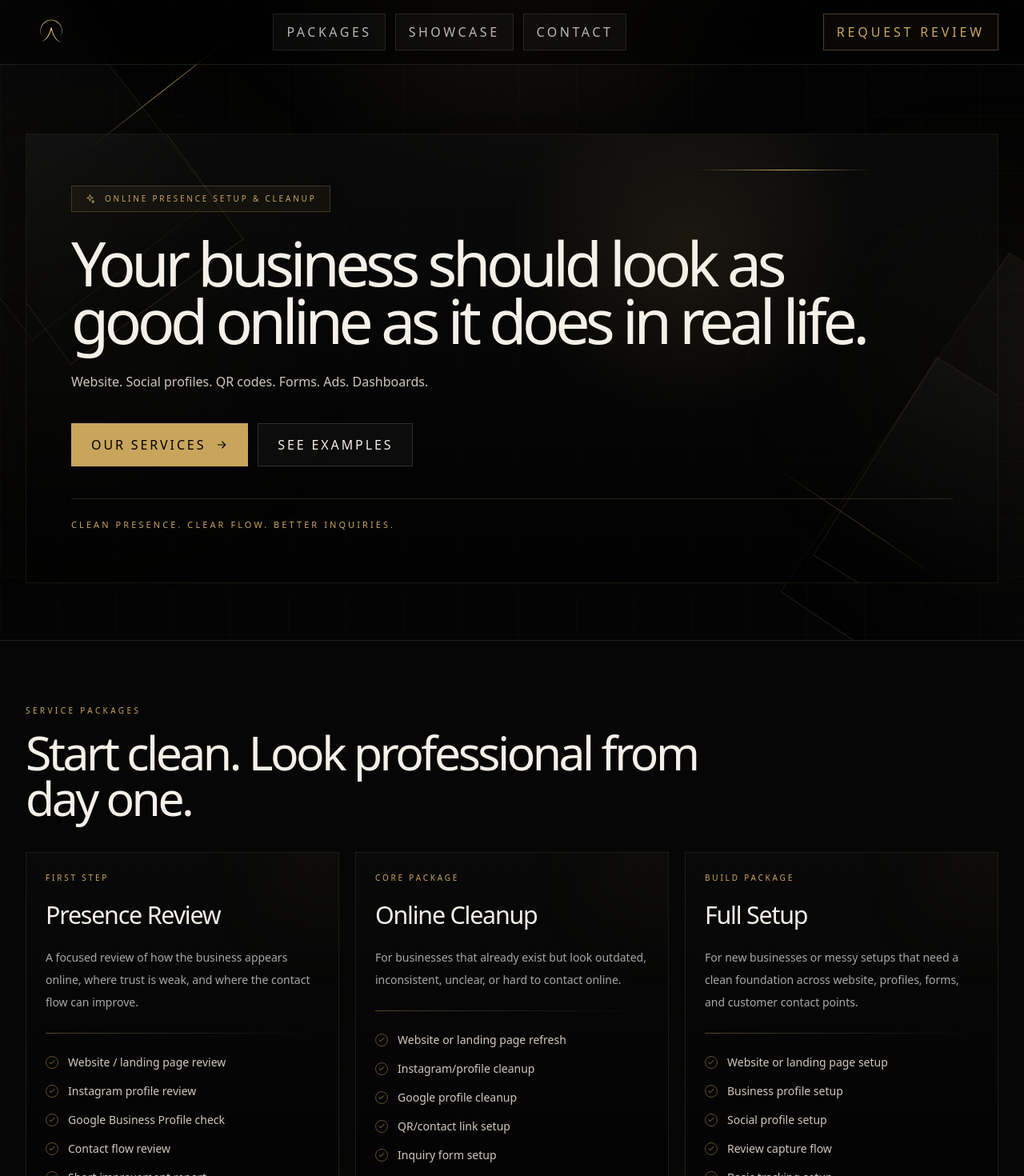
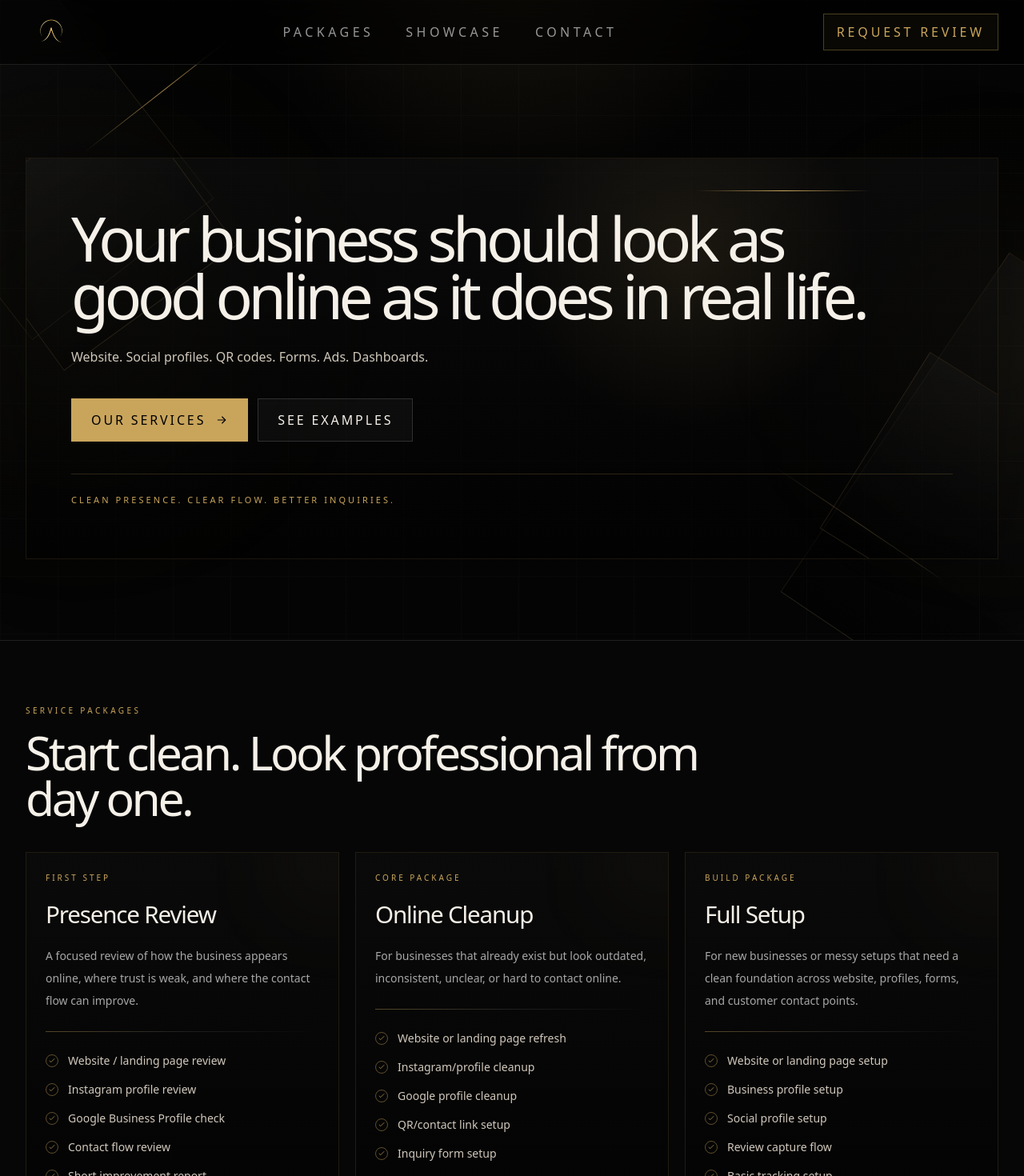
Before and after one commit to Auric-Web/auric, a Next.js app: page / in a window 1280 px wide. Shown: the top 1470 px of the page at 80% size. Built offline with nearby package versions, Linux system fonts and the light colour scheme.

Commit message:
Update page.tsx

```diff
--- a/src/app/page.tsx
+++ b/src/app/page.tsx
@@ -22,7 +22,6 @@ type IconName =
   | "check"
   | "instagram"
   | "mail"
-  | "spark"
   | "linkedin"
   | "globe";
 
@@ -118,12 +117,6 @@ function Icon({
         <path d="m4 7 8 6 8-6" />
       </>
     ),
-    spark: (
-      <>
-        <path d="M12 3l1.6 5.2L19 10l-5.4 1.8L12 17l-1.6-5.2L5 10l5.4-1.8L12 3z" />
-        <path d="M19 16l.8 2.2L22 19l-2.2.8L19 22l-.8-2.2L16 19l2.2-.8L19 16z" />
-      </>
-    ),
     linkedin: (
       <>
         <path d="M16 8a6 6 0 0 1 6 6v6h-4v-6a2 2 0 0 0-4 0v6h-4v-12h4v2" />
@@ -172,15 +165,15 @@ function SectionLabel({ children }: { children: React.ReactNode }) {
 
 function PackageCard({ item }: { item: PackageItem }) {
   return (
-    <article className="group relative overflow-hidden border border-[#C9A55C]/15 bg-black/45 p-5 transition duration-500 hover:-translate-y-1 hover:border-[#C9A55C]/50 hover:bg-[#0c0c0c] md:p-6">
+    <article className="group relative overflow-hidden border border-[#C9A55C]/15 bg-black/40 p-5 transition duration-500 hover:-translate-y-1 hover:border-[#C9A55C]/45 hover:bg-[#0b0b0b] md:p-6">
       <div className="absolute inset-0 bg-[linear-gradient(180deg,rgba(255,255,255,0.025),rgba(0,0,0,0.2))]" />
-      <div className="absolute right-0 top-0 h-24 w-24 translate-x-8 -translate-y-8 rounded-full bg-[#C9A55C]/10 blur-3xl" />
+      <div className="absolute right-0 top-0 h-24 w-24 translate-x-10 -translate-y-10 rounded-full bg-[#C9A55C]/10 blur-3xl" />
 
-      <div className="relative text-[10px] uppercase tracking-[0.28em] text-[#C9A55C]">
+      <div className="relative text-[10px] uppercase tracking-[0.3em] text-[#C9A55C]">
         {item.label}
       </div>
 
-      <h3 className="relative mt-4 text-[1.9rem] font-light tracking-[-0.04em] text-[#F5F0E8]">
+      <h3 className="relative mt-4 text-[1.85rem] font-light tracking-[-0.04em] text-[#F5F0E8]">
         {item.title}
       </h3>
 
@@ -512,7 +505,7 @@ function ContactForm() {
   );
 }
 
-function NavPill({
+function NavAccent({
   label,
   target,
 }: {
@@ -523,11 +516,35 @@ function NavPill({
     <button
       type="button"
       onClick={() => scrollToId(target)}
-      className="group relative overflow-hidden border border-white/10 bg-white/[0.03] px-4 py-2.5 text-[11px] uppercase tracking-[0.22em] text-white/70 transition duration-300 hover:border-[#C9A55C]/45 hover:text-[#F5F0E8]"
+      className="group relative px-1 py-2 text-[11px] uppercase tracking-[0.28em] text-white/58 transition duration-300 hover:text-[#F5F0E8]"
     >
-      <span className="absolute inset-x-0 bottom-0 h-px origin-left scale-x-0 bg-[#C9A55C] transition duration-300 group-hover:scale-x-100" />
-      <span className="relative">{label}</span>
+      <span className="absolute left-0 top-1/2 h-px w-0 -translate-y-1/2 bg-[#C9A55C] transition-all duration-300 group-hover:w-4" />
+      <span className="relative pl-0 transition-all duration-300 group-hover:pl-6">
+        {label}
+      </span>
+      <span className="absolute bottom-0 left-0 h-px w-full origin-center scale-x-0 bg-[#C9A55C]/70 transition-transform duration-300 group-hover:scale-x-100" />
     </button>
+  );
+}
+
+function FooterIconLink({
+  href,
+  icon,
+  external = false,
+}: {
+  href: string;
+  icon: IconName;
+  external?: boolean;
+}) {
+  return (
+    <a
+      href={href}
+      target={external ? "_blank" : undefined}
+      rel={external ? "noreferrer" : undefined}
+      className="group inline-flex h-11 w-11 items-center justify-center rounded-full border border-white/10 bg-white/[0.03] text-white/70 transition duration-300 hover:border-[#C9A55C]/60 hover:bg-[#C9A55C]/10 hover:text-[#C9A55C]"
+    >
+      <Icon name={icon} size={18} className="transition group-hover:scale-105" />
+    </a>
   );
 }
 
@@ -577,10 +594,10 @@ export default function Home() {
             <Logo className="h-16 w-auto max-w-[215px] transition duration-500 group-hover:drop-shadow-[0_0_18px_rgba(201,165,92,0.45)]" />
           </button>
 
-          <nav className="hidden items-center gap-3 md:flex">
-            <NavPill label="Packages" target="#packages" />
-            <NavPill label="Showcase" target="#showcase" />
-            <NavPill label="Contact" target="#contact" />
+          <nav className="hidden items-center gap-8 md:flex">
+            <NavAccent label="Packages" target="#packages" />
+            <NavAccent label="Showcase" target="#showcase" />
+            <NavAccent label="Contact" target="#contact" />
           </nav>
 
           <button
@@ -602,12 +619,7 @@ export default function Home() {
             <div className="absolute right-[13%] top-[8%] h-px w-[18%] bg-gradient-to-r from-transparent via-[#C9A55C] to-transparent" />
 
             <div className="relative">
-              <div className="mb-7 inline-flex items-center gap-3 border border-[#C9A55C]/25 bg-[#C9A55C]/5 px-4 py-2 text-[10px] uppercase tracking-[0.28em] text-[#C9A55C]">
-                <Icon name="spark" size={13} />
-                Online Presence Setup & Cleanup
-              </div>
-
-              <h1 className="max-w-5xl text-[clamp(2.7rem,6vw,6.3rem)] font-light leading-[0.94] tracking-[-0.07em] text-[#F5F0E8]">
+              <h1 className="max-w-5xl text-[clamp(2.75rem,6vw,6.4rem)] font-light leading-[0.94] tracking-[-0.07em] text-[#F5F0E8]">
                 Your business should look as good online as it does in real
                 life.
               </h1>
@@ -750,68 +762,26 @@ export default function Home() {
         </div>
       </section>
 
-      <footer className="relative z-10 border-t border-white/10 bg-black px-4 py-12 sm:px-6 md:px-8">
-        <div className="mx-auto grid max-w-7xl gap-10 lg:grid-cols-[0.7fr_1fr_0.85fr] lg:items-start">
-          <div>
-            <Logo className="h-auto w-28" />
+      <footer className="relative z-10 border-t border-white/10 bg-black px-4 py-8 sm:px-6 md:px-8">
+        <div className="mx-auto flex max-w-7xl flex-col gap-5 md:flex-row md:items-center md:justify-between">
+          <div className="text-[11px] uppercase tracking-[0.24em] text-white/35">
+            © AURIC Studio
           </div>
 
-          <div>
-            <p className="max-w-xl text-sm leading-8 text-[#A7A7A7]">
-              AURIC Studio helps local businesses improve how they appear
-              online through cleaner websites, stronger profiles, QR contact
-              systems, review flows, and simple reporting touchpoints.
-            </p>
+          <div className="flex items-center gap-3">
+            <FooterIconLink href={`mailto:${EMAIL}`} icon="mail" />
+            <FooterIconLink
+              href={INSTAGRAM_URL}
+              icon="instagram"
+              external
+            />
+            <FooterIconLink
+              href={LINKEDIN_URL}
+              icon="linkedin"
+              external
+            />
+            <FooterIconLink href={WEBSITE_URL} icon="globe" external />
           </div>
-
-          <div>
-            <div className="text-[11px] uppercase tracking-[0.28em] text-[#C9A55C]">
-              Contact
-            </div>
-
-            <div className="mt-5 space-y-4 text-sm text-white/55">
-              <a
-                href={`mailto:${EMAIL}`}
-                className="block transition hover:text-[#C9A55C]"
-              >
-                {EMAIL}
-              </a>
-
-              <a
-                href={INSTAGRAM_URL}
-                target="_blank"
-                rel="noreferrer"
-                className="block transition hover:text-[#C9A55C]"
-              >
-                Instagram
-              </a>
-
-              <a
-                href={LINKEDIN_URL}
-                target="_blank"
-                rel="noreferrer"
-                className="block transition hover:text-[#C9A55C]"
-              >
-                LinkedIn
-              </a>
-
-              <a
-                href={WEBSITE_URL}
-                target="_blank"
-                rel="noreferrer"
-                className="block transition hover:text-[#C9A55C]"
-              >
-                Website
-              </a>
-            </div>
-          </div>
-        </div>
-
-        <div className="mx-auto mt-10 max-w-7xl h-px bg-white/10" />
-
-        <div className="mx-auto mt-5 flex max-w-7xl flex-col gap-3 text-[11px] uppercase tracking-[0.24em] text-white/30 md:flex-row md:items-center md:justify-between">
-          <span>© AURIC Studio</span>
-          <span>theauricstudios.com</span>
         </div>
       </footer>
     </main>
```
